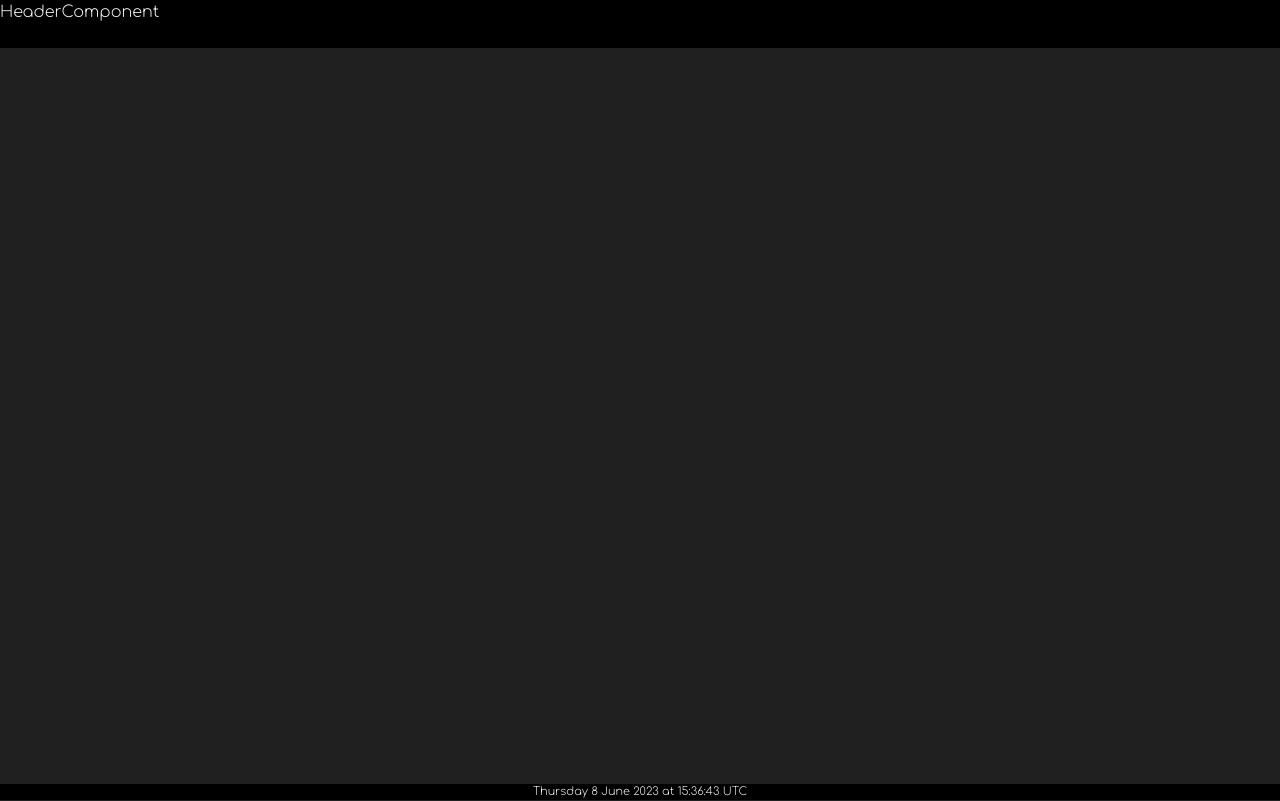
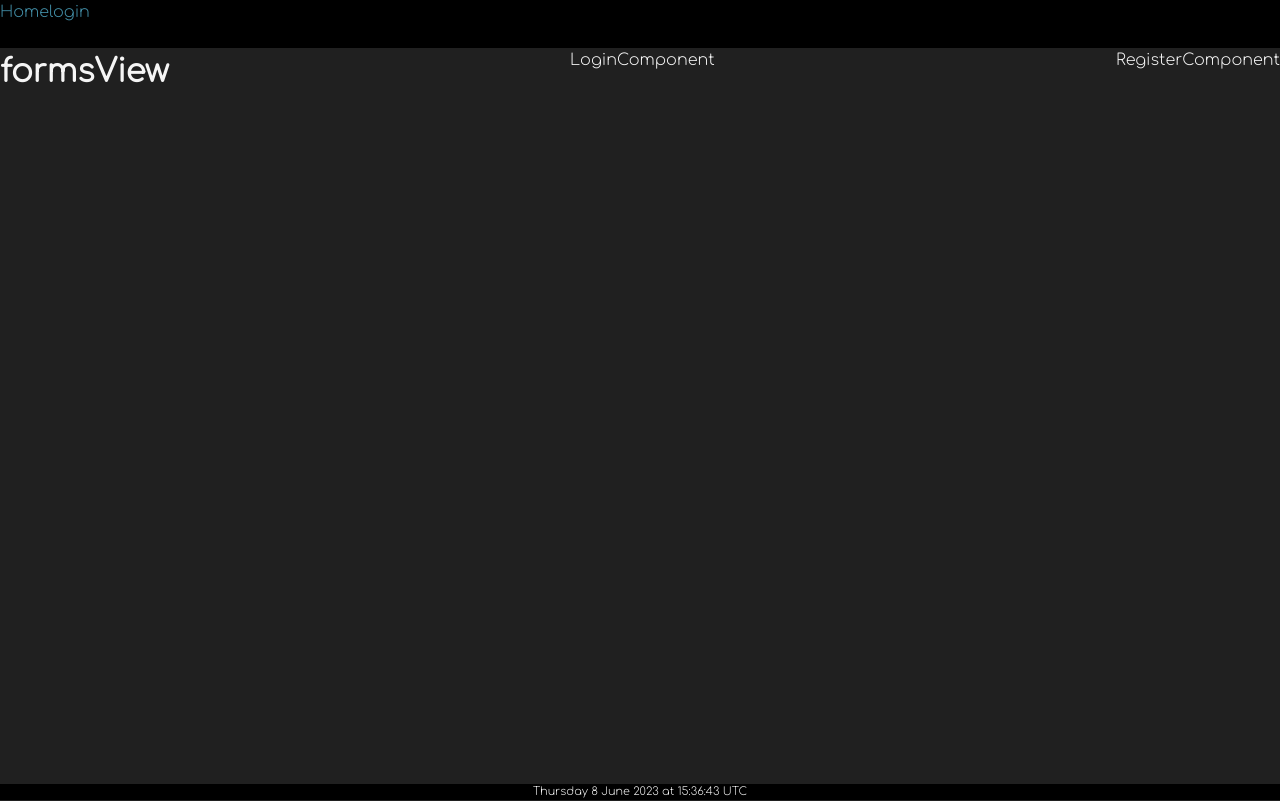
Before and after one commit to MeGallin/social-manager-tws, a React (Vite) app: page /#/forms in a window 1280 px wide. Built offline with nearby package versions, Linux system fonts and the light colour scheme.

Commit message:
baisc routing setup

```diff
--- a/src/App.jsx
+++ b/src/App.jsx
@@ -7,6 +7,7 @@ import FooterComponent from './Components/Footer/FooterComponent';
 
 function App() {
   const HomeView = lazy(() => import('./Views/HomeView'));
+  const FormsView = lazy(() => import('./Views/FormsView'));
 
   return (
     <Router>
@@ -16,6 +17,7 @@ function App() {
           <div className="content_height_adjuster">
             <Routes>
               <Route path="/" element={<HomeView />} exact />
+              <Route path="/forms" element={<FormsView />} exact />
             </Routes>
           </div>
         </Suspense>
--- a/src/Components/Header/HeaderComponent.jsx
+++ b/src/Components/Header/HeaderComponent.jsx
@@ -1,7 +1,25 @@
+import { NavLink } from 'react-router-dom';
 import './HeaderComponent.css';
 
 const HeaderComponent = () => {
-  return <header>HeaderComponent</header>;
+  return (
+    <header>
+      <nav>
+        <NavLink
+          className={(navData) => (navData.isActive ? 'active' : '')}
+          to="/"
+        >
+          Home
+        </NavLink>
+        <NavLink
+          className={(navData) => (navData.isActive ? 'active' : '')}
+          to="/forms"
+        >
+          login
+        </NavLink>
+      </nav>
+    </header>
+  );
 };
 
 export default HeaderComponent;
--- /dev/null
+++ b/src/Components/Login/LoginComponent.jsx
@@ -0,0 +1,7 @@
+import React from 'react';
+
+const LoginComponent = () => {
+  return <div>LoginComponent</div>;
+};
+
+export default LoginComponent;
--- /dev/null
+++ b/src/Components/Register/RegisterComponent.jsx
@@ -0,0 +1,7 @@
+import React from 'react';
+
+const RegisterComponent = () => {
+  return <div>RegisterComponent</div>;
+};
+
+export default RegisterComponent;
--- /dev/null
+++ b/src/Components/index.js
@@ -0,0 +1,6 @@
+import FooterComponent from './Footer/FooterComponent';
+import HeaderComponent from './Header/HeaderComponent';
+import LoginComponent from './Login/LoginComponent';
+import RegisterComponent from './Register/RegisterComponent';
+
+export { FooterComponent, HeaderComponent, LoginComponent, RegisterComponent };
--- /dev/null
+++ b/src/Views/FormsView.jsx
@@ -0,0 +1,14 @@
+import React from 'react';
+import { LoginComponent, RegisterComponent } from '../Components';
+
+const formsView = () => {
+  return (
+    <>
+      <h1>formsView</h1>
+      <LoginComponent />
+      <RegisterComponent />
+    </>
+  );
+};
+
+export default formsView;
```
